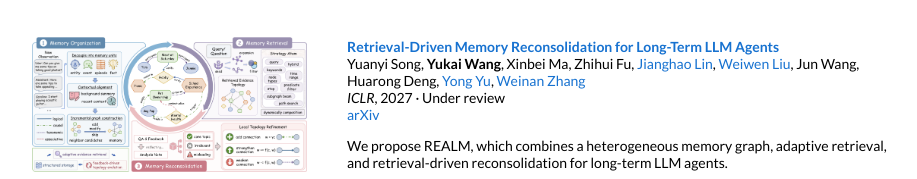
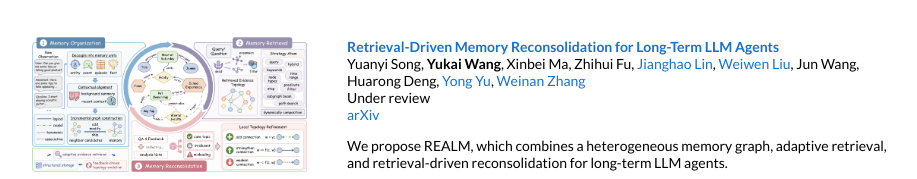
Before and after one commit to wangyukai585/wangyukai585.github.io, a plain HTML site: page index.html in a window 1280 px wide. Shown: the part 833-1012 px from the top of the page, without its empty margins (178-1095 px from the left). Drawn offline with Linux system fonts and the light colour scheme.

Commit message:
Keep REALM review status without venue and sync CV v042

```diff
--- a/index.html
+++ b/index.html
@@ -68,7 +68,7 @@
           <td class="paper-copy">
             <h3><a href="https://arxiv.org/abs/2609.16053">Retrieval-Driven Memory Reconsolidation for Long-Term LLM Agents</a></h3>
             <div class="authors">Yuanyi Song, <strong>Yukai Wang</strong>, Xinbei Ma, Zhihui Fu, <a href="https://linjianghao.com/">Jianghao Lin</a>, <a href="https://wwliu555.github.io/">Weiwen Liu</a>, Jun Wang, Huarong Deng, <a href="https://xsb.seiee.sjtu.edu.cn/english/detail/386_695.htm">Yong Yu</a>, <a href="https://wnzhang.net/">Weinan Zhang</a></div>
-            <div><em>ICLR</em>, 2027 · Under review</div>
+            <div>Under review</div>
             <div><a href="https://arxiv.org/abs/2609.16053">arXiv</a></div>
             <p>We propose REALM, which combines a heterogeneous memory graph, adaptive retrieval, and retrieval-driven reconsolidation for long-term LLM agents.</p>
           </td>
```
Also changed, not shown: 2 other files.
